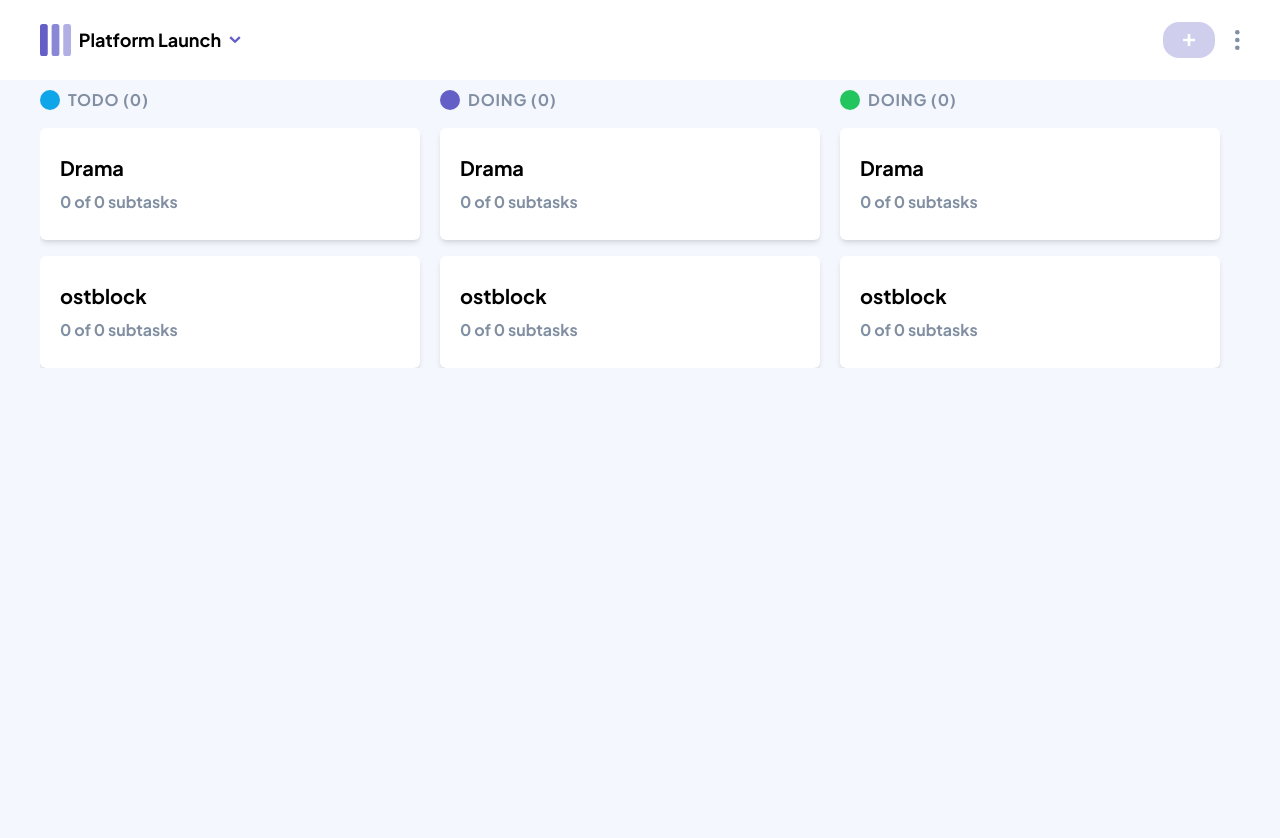
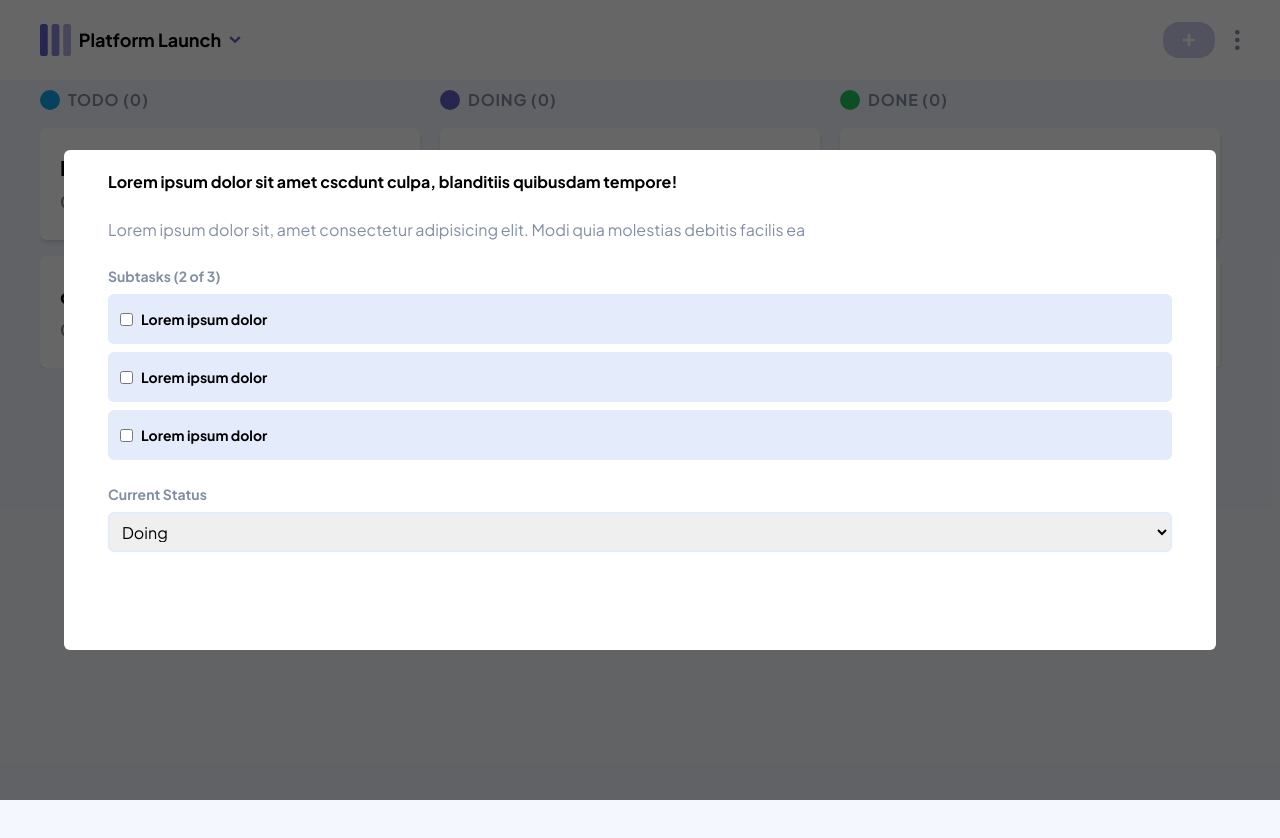
Before and after one commit to danielgen01/kanbanboard-frontend, a React (Vite) app: page / in a window 1280 px wide. Shown: the top 838 px of the page. Built offline with nearby package versions, Linux system fonts and the light colour scheme.

Commit message:
add edit task form.tsx

```diff
--- a/index.html
+++ b/index.html
@@ -11,7 +11,7 @@
       href="https://fonts.googleapis.com/css2?family=Plus+Jakarta+Sans:ital,wght@0,200;0,300;0,400;0,500;0,600;0,700;0,800;1,200;1,400;1,500;1,600;1,700;1,800&display=swap"
       rel="stylesheet"
     />
-    <!-- <script>
+    <script>
       // On page load or when changing themes, best to add inline in `head` to avoid FOUC
       if (
         localStorage.theme === "dark" ||
@@ -31,7 +31,7 @@
 
       // Whenever the user explicitly chooses to respect the OS preference
       localStorage.removeItem("theme")
-    </script> -->
+    </script>
   </head>
   <body>
     <div id="root"></div>
--- a/src/App.tsx
+++ b/src/App.tsx
@@ -2,7 +2,8 @@ import { useState } from "react"
 import "./App.css"
 import Navbar from "./components/Navbar"
 import Board from "./components/Board"
-import NewTaskForm from "./components/NewTaskForm"
+import NewTaskForm from "./components/Forms/NewTaskForm"
+import EditTaskForm from "./components/Forms/EditTask/EditTaskForm"
 
 function App() {
   return (
@@ -10,6 +11,7 @@ function App() {
       <Navbar />
       <Board />
       <NewTaskForm />
+      <EditTaskForm />
     </div>
   )
 }
--- a/src/components/Board.tsx
+++ b/src/components/Board.tsx
@@ -1,12 +1,12 @@
 import React from "react"
-import { TodoItemsColumn } from "./columns/todoItemsColumn"
+import { TodoItemsColumn } from "./columns/TodoItemsColumn"
 import {DoingColumn} from "./columns/DoingColumn"
 import { DoneColumn } from "./columns/DoneColumn"
 
 const Board = () => {
   return (
     <main className="dark:bg-dark-black bg-dark-white min-h-screen  py-2 px-3 md:px-5 lg:px-10 ">
-      <section className="columns flex flex-row md:grid md:grid-cols-3 overflow-x-scroll md:overflow-x-hidden ">
+      <section className="columns grid md:grid-cols-3 overflow-x-scroll md:overflow-x-hidden ">
         {/* First grid item */}
         <TodoItemsColumn />
         {/* Second grid item */}
--- /dev/null
+++ b/src/components/Forms/EditTask/EditTaskForm.tsx
@@ -0,0 +1,57 @@
+import React from "react"
+import { Subtask } from "./Subtask"
+
+const EditTaskForm = () => {
+  return (
+    <section className="transparent-background absolute top-0 left-0 h-screen w-screen bg-black/60">
+      <form
+        className="edit-task-container px-10 w-[90%] min-h-[500px] bg-white dark:bg-dark-gray
+       fixed top-1/2 left-1/2 -translate-x-1/2 -translate-y-1/2 rounded-md"
+      >
+        <div className="container-content flex flex-col px-1 py-5 gap-6">
+          <h1 className="text-black dark:text-white font-bold task-title">
+            Lorem ipsum dolor sit amet cscdunt culpa, blanditiis quibusdam
+            tempore!
+          </h1>
+          <p className="text-medium-gray">
+            Lorem ipsum dolor sit, amet consectetur adipisicing elit. Modi quia
+            molestias debitis facilis ea
+          </p>
+
+          <section className="subtasks flex flex-col justify-center gap-2">
+            <label
+              htmlFor="check-task"
+              className="text-medium-gray dark:text-white font-bold text-sm"
+            >
+              Subtasks (2 of 3)
+            </label>
+
+            <Subtask />
+            <Subtask />
+            <Subtask />
+          </section>
+
+          <section className="status-container flex flex-col gap-2">
+            <label
+              htmlFor="select-status"
+              className="text-medium-gray font-bold text-sm dark:text-white"
+            >
+              Current Status
+            </label>
+            <select
+              name="select-status"
+              id="select-staus"
+              className="border-bright-gray border-2 h-10 rounded-md px-2"
+            >
+              <option className="text-black dark:text-white" value="Doing">Doing</option>
+              <option className="text-black dark:text-white" value="Done">Done</option>
+              <option className="text-black dark:text-white" value="Todo">Todo</option>
+            </select>
+          </section>
+        </div>
+      </form>
+    </section>
+  )
+}
+
+export default EditTaskForm
--- /dev/null
+++ b/src/components/Forms/EditTask/Subtask.tsx
@@ -0,0 +1,13 @@
+import React from "react"
+
+export const Subtask = () => {
+  return (
+    <div className="subtask flex items-center gap-2 w-full bg-bright-gray min-h-[50px] rounded-md px-3
+    dark:bg-dark-black">
+      <input type="checkbox" name="check-task" id="check-task" className="" />
+      <span className="text-sm text-black dark:text-white font-bold">
+        Lorem ipsum dolor
+      </span>
+    </div>
+  )
+}
--- a/src/components/NewTaskForm.tsx
+++ b/src/components/Forms/NewTaskForm.tsx
@@ -3,8 +3,8 @@ import { AiOutlineClose } from "react-icons/ai"
 
 const NewTaskForm = () => {
   return (
-    <div className="transparent-background bg-black/50 absolute h-screen w-screen top-0 left-0  hidden">
-      <div
+    <section className="transparent-background bg-black/50 absolute h-screen w-screen top-0 left-0  hidden">
+      <form
         className="form-container bg-white fixed top-1/2 left-1/2 -translate-x-1/2 -translate-y-1/2
      min-h-[550px] w-4/5 rounded-md
      dark:bg-dark-gray"
@@ -72,8 +72,8 @@ const NewTaskForm = () => {
             Create Task
           </button>
         </div>
-      </div>
-    </div>
+      </form>
+    </section>
   )
 }
 
--- a/src/components/columns/DoneColumn.tsx
+++ b/src/components/columns/DoneColumn.tsx
@@ -8,7 +8,7 @@ export const DoneColumn: React.FC = () => {
       <div className="headline flex items-center gap-2">
         <div className="h-5 w-5 rounded-full bg-green-500 dark:bg-green-500"></div>
         <h1 className="text-medium-gray -tracking-tighter text-md uppercase font-bold">
-          Doing (0){" "}
+          Done (0){" "}
         </h1>
         <div className="swipe-icon-text md:hidden ml-auto">
           <h1 className="">Swipe</h1>
--- a/src/components/columns/TodoItemsColumn.tsx
+++ b/src/components/columns/TodoItemsColumn.tsx
@@ -1,8 +1,11 @@
 import React from "react"
 import { Kanbanbox } from "../Kanbanbox"
 import { MdSwipeLeft } from "react-icons/md"
+import datajson from "../../../data.json"
 
 export const TodoItemsColumn: React.FC = () => {
+
+
   return (
     <div className="grid-item-1(todoItems) flex flex-col gap-4">
       <div className="headline flex items-center gap-2">
```
